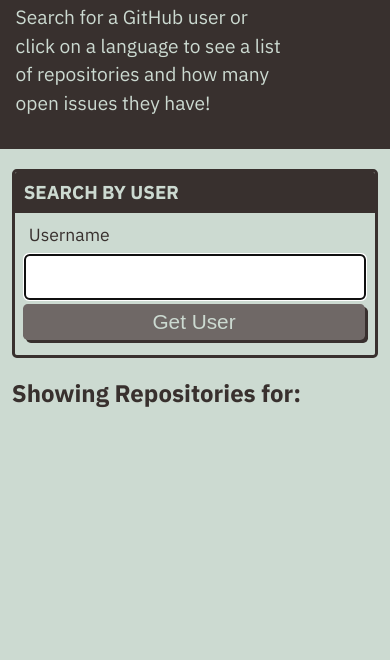
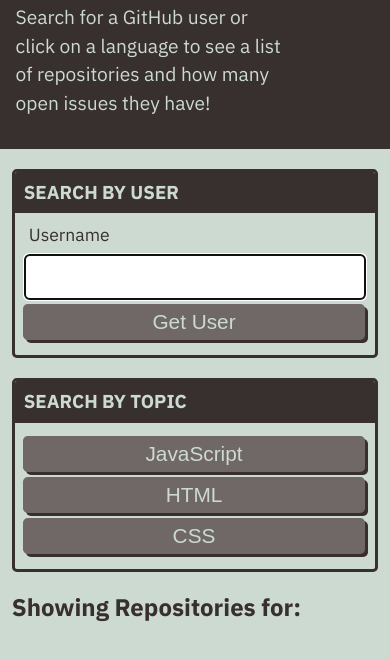
Before and after one commit to deivrs60/git-it-done, a plain HTML site: page index.html in a window 390 px wide. Shown: the part 88-748 px from the top of the page. Drawn offline with Linux system fonts and the light colour scheme.

```diff
--- a/index.html
+++ b/index.html
@@ -29,18 +29,24 @@
           <button type="submit" class="btn">Get User</button>
         </form>
       </div>
+
+      <div class="card">
+        <h3 class="card-header text-uppercase">Search By Topic</h3>
+        <div id="language-buttons" class="card-body">
+          <button data-language="javascript" class="btn">JavaScript</button>
+          <button data-language="html" class="btn">HTML</button>
+          <button data-language="css" class="btn">CSS</button>
+        </div>
+      </div>
     </div>
 
     <div class="col-12 col-md-8">
-      <div class="col-12 col-md-8">
-        <h2 class="subtitle">Showing Repositories for: <span id="repo-search-term"></span></h2>
-        <div id="repos-container" class="list-group"></div>
+      <h2 class="subtitle">Showing Repositories for: <span id="repo-search-term"></span></h2>
+      <div id="repos-container" class="list-group">
+
       </div>
     </div>
   </main>
-
-
-
 
   <script src="./assets/js/homepage.js"></script>
 </body>
```
Also changed, not shown: single-repo.html (+8 -0 lines).
